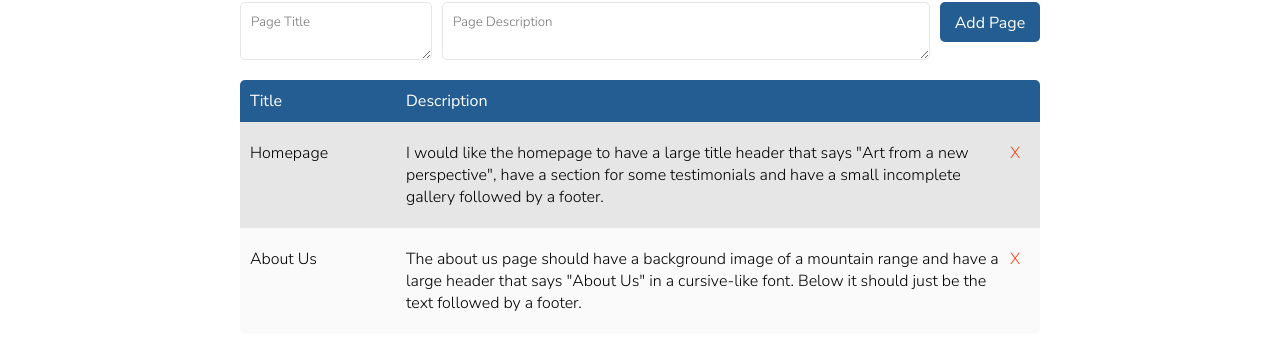
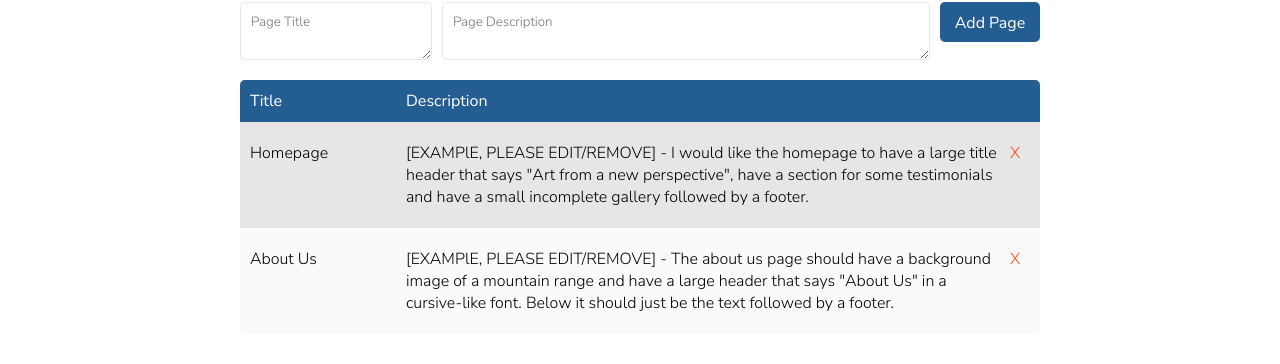
Before and after one commit to IroncladDev/IroncladDev-Website-Old, a Next.js app: page /hire in a window 1280 px wide. Shown: the part 2435-2799 px from the top of the page. Built offline with nearby package versions, Linux system fonts and the light colour scheme.

Commit message:
Update hire.js

```diff
--- a/pages/hire.js
+++ b/pages/hire.js
@@ -76,11 +76,11 @@ export default class Hire extends Component {
       time: 0,
       pages: [{
         title: "Homepage",
-        desc: "I would like the homepage to have a large title header that says \"Art from a new perspective\", have a section for some testimonials and have a small incomplete gallery followed by a footer."
+        desc: "[EXAMPlE, PLEASE EDIT/REMOVE] - I would like the homepage to have a large title header that says \"Art from a new perspective\", have a section for some testimonials and have a small incomplete gallery followed by a footer."
       },
       {
         title: "About Us",
-        desc: "The about us page should have a background image of a mountain range and have a large header that says \"About Us\" in a cursive-like font.  Below it should just be the text followed by a footer."
+        desc: "[EXAMPlE, PLEASE EDIT/REMOVE] - The about us page should have a background image of a mountain range and have a large header that says \"About Us\" in a cursive-like font.  Below it should just be the text followed by a footer."
       }],
       showSubmitButton: false,
       showTos: false,
```
